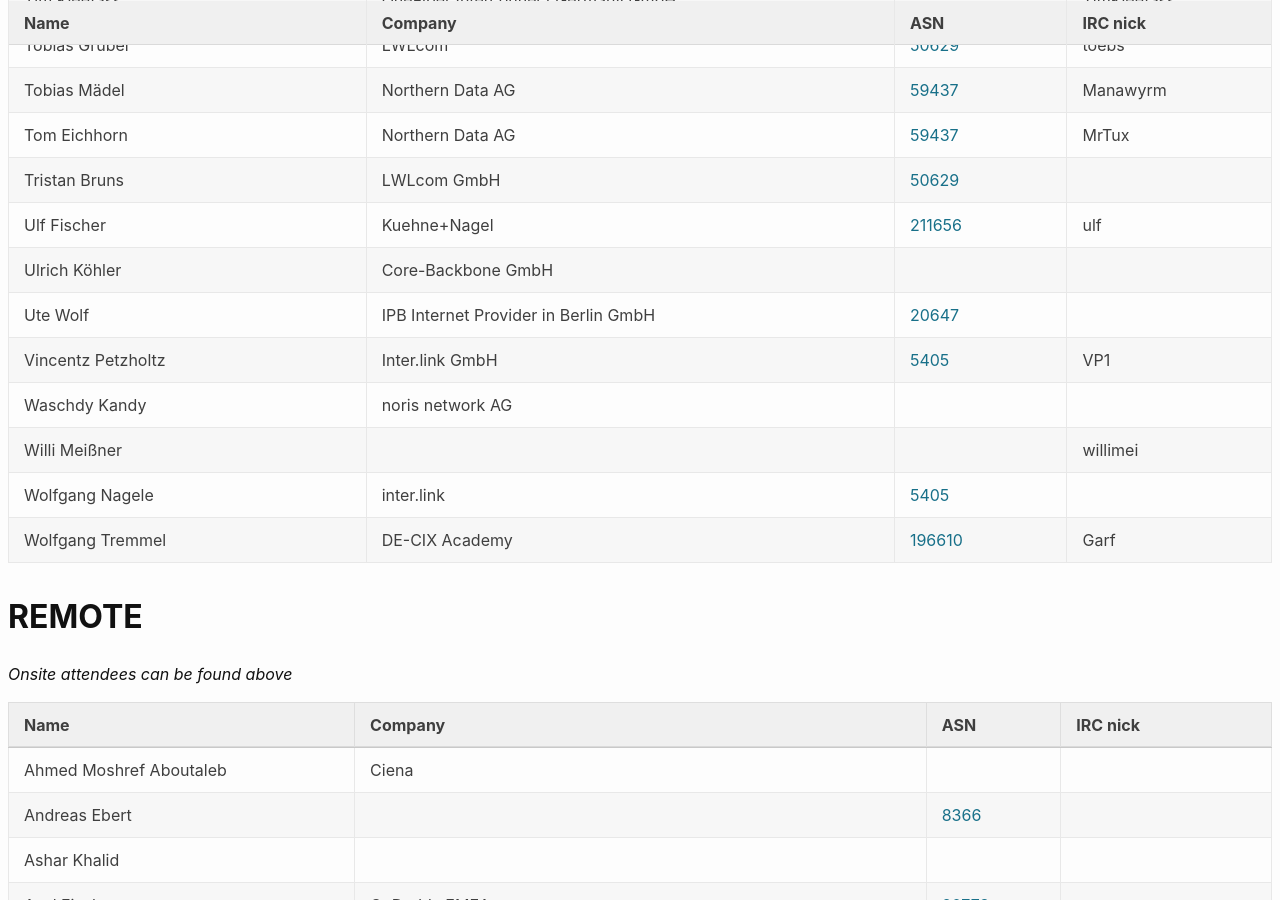
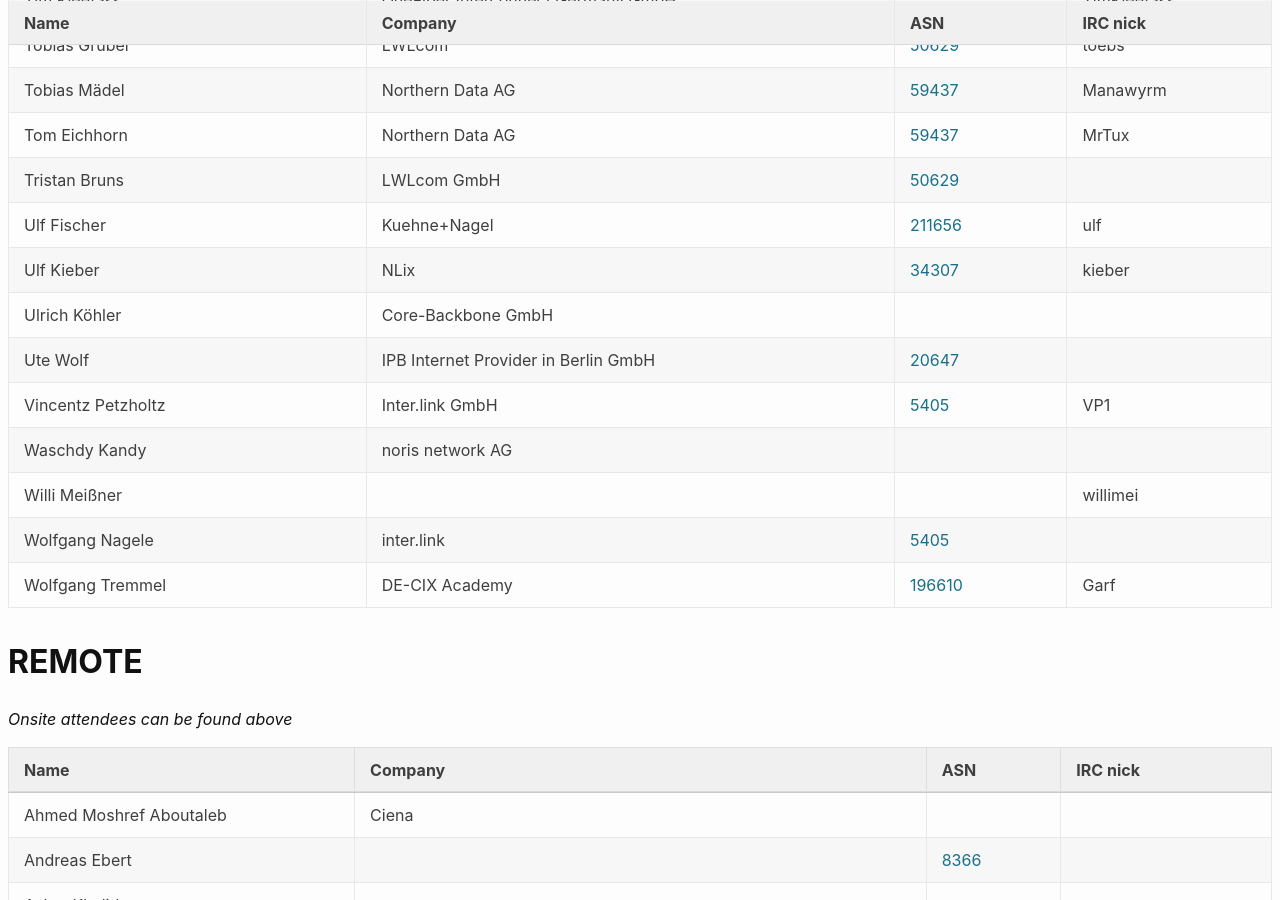
Before and after one commit to denog/pretix-attendeelist, a Jekyll site: the page built from denog14/index.md, in a window 1280 px wide and 900 px high, scrolled down 7444 px. Built offline with Jekyll 4.4.1, drawn with Linux system fonts in a browser that asks for light colours.

Commit message:
Latest data: Wed Oct 12 10:36:06 UTC 2022

```diff
--- a/_data/attendees_denog14_onsite.json
+++ b/_data/attendees_denog14_onsite.json
@@ -1002,6 +1002,12 @@
     "asn": "211656"
   },
   {
+    "name": "Ulf Kieber",
+    "company": "NLix",
+    "irc": "kieber",
+    "asn": "34307"
+  },
+  {
     "name": "Ulrich Köhler",
     "company": "Core-Backbone GmbH",
     "irc": null,
```
